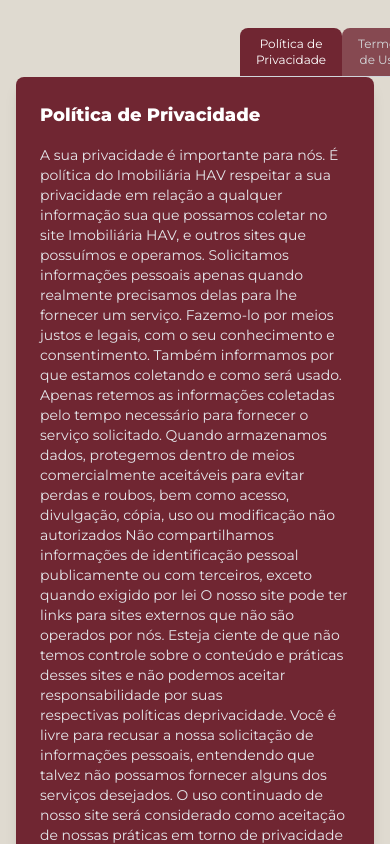
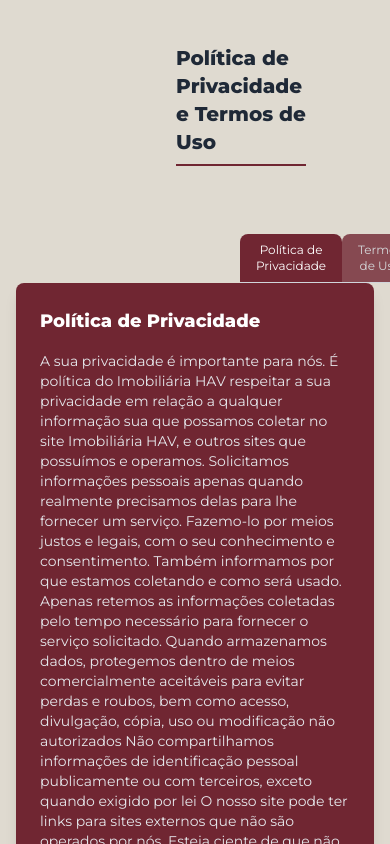
Before and after one commit to gstSenai/Projeto-Final-MI75, a Next.js app in the folder front-end-imobiliaria/: page /PoliticaPrivacidade in a window 390 px wide. Shown: the top 844 px of the page. Built offline with nearby package versions, Linux system fonts and the light colour scheme.

Commit message:
Politica e privacidade 90% falta responsividade

```diff
--- a/front-end-imobiliaria/src/app/PoliticaPrivacidade/page.tsx
+++ b/front-end-imobiliaria/src/app/PoliticaPrivacidade/page.tsx
@@ -10,8 +10,12 @@
 
 export default function PoliticaPrivacidade() {
   return (
+
     <div className="flex flex-col font-montserrat">
 
+      <h2 className="ml-44 mt-11 text-xl font-bold text-gray-800  mb-10 border-b-2 border-[#702632] pb-2 w-1/3">
+        Política de Privacidade e Termos de Uso
+      </h2>
       <div className="flex border-b border-gray-300 mt-7 ml-60">
         <button className="text-xs md:text-sm px-4 py-2 bg-[#702632] text-white rounded-t-lg  hover:bg-[#4B151E] transition">
           Política de Privacidade
```
